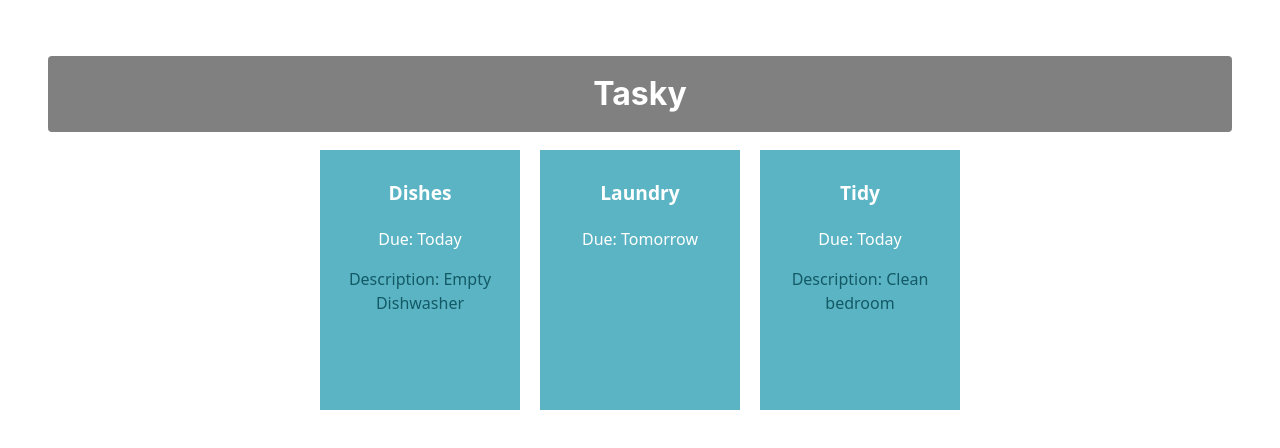
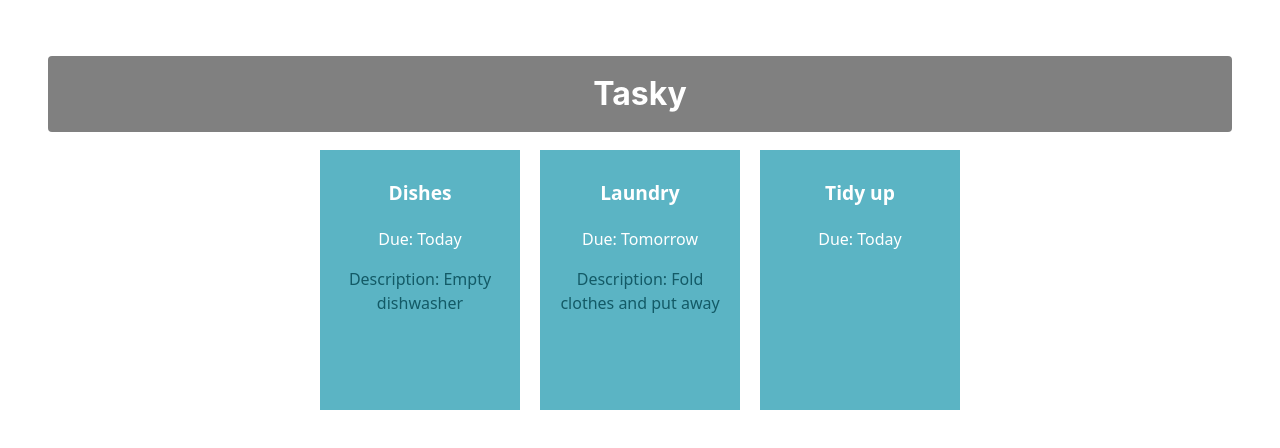
Before and after one commit to MarkOGrady87/react-basics-labs, a React (Vite) app in the folder tasky/: page / in a window 1280 px wide. Shown: the top 448 px of the page. Built offline with nearby package versions, Linux system fonts and the light colour scheme.

Commit message:
useState added

```diff
--- a/tasky/src/App.jsx
+++ b/tasky/src/App.jsx
@@ -1,15 +1,24 @@
 import './App.css';
 import Task from './components/Task';
+import React, { useState } from 'react';
+
 
 function App() {
+
+    const [ taskState, setTaskState ] = useState({
+    tasks: [
+      { title:"Dishes", description: "Empty dishwasher", deadline: "Today" },
+      { title: "Laundry", description: "Fold clothes and put away", deadline: "Tomorrow" },
+      { title: "Tidy up", deadline: "Today" }
+    ]
+  });
+
   return (
     <div className="container">
       <h1>Tasky</h1>
-      <Task title="Dishes" deadline="Today" description="Empty Dishwasher"/>
-          <Task title="Laundry" deadline="Tomorrow"/>
-
-      <Task title="Tidy" deadline="Today" description="Clean bedroom"/>
-
+      <Task title={taskState.tasks[0].title} deadline={taskState.tasks[0].deadline} description={taskState.tasks[0].description} />
+      <Task title={taskState.tasks[1].title} deadline={taskState.tasks[1].deadline} description={taskState.tasks[1].description} />
+      <Task title={taskState.tasks[2].title} deadline={taskState.tasks[2].deadline} description={taskState.tasks[2].description} />
     </div>
   );
 }
```
